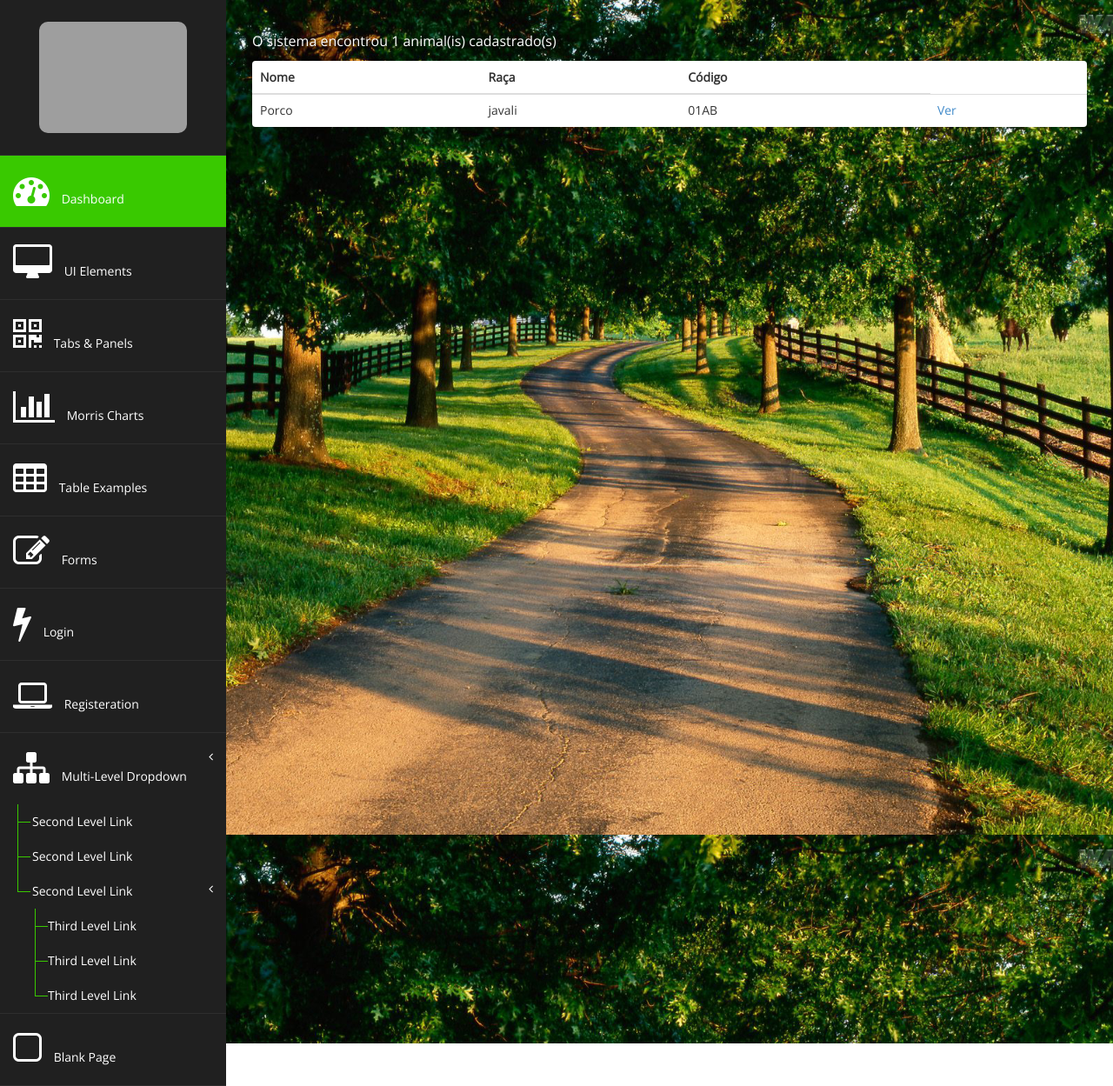
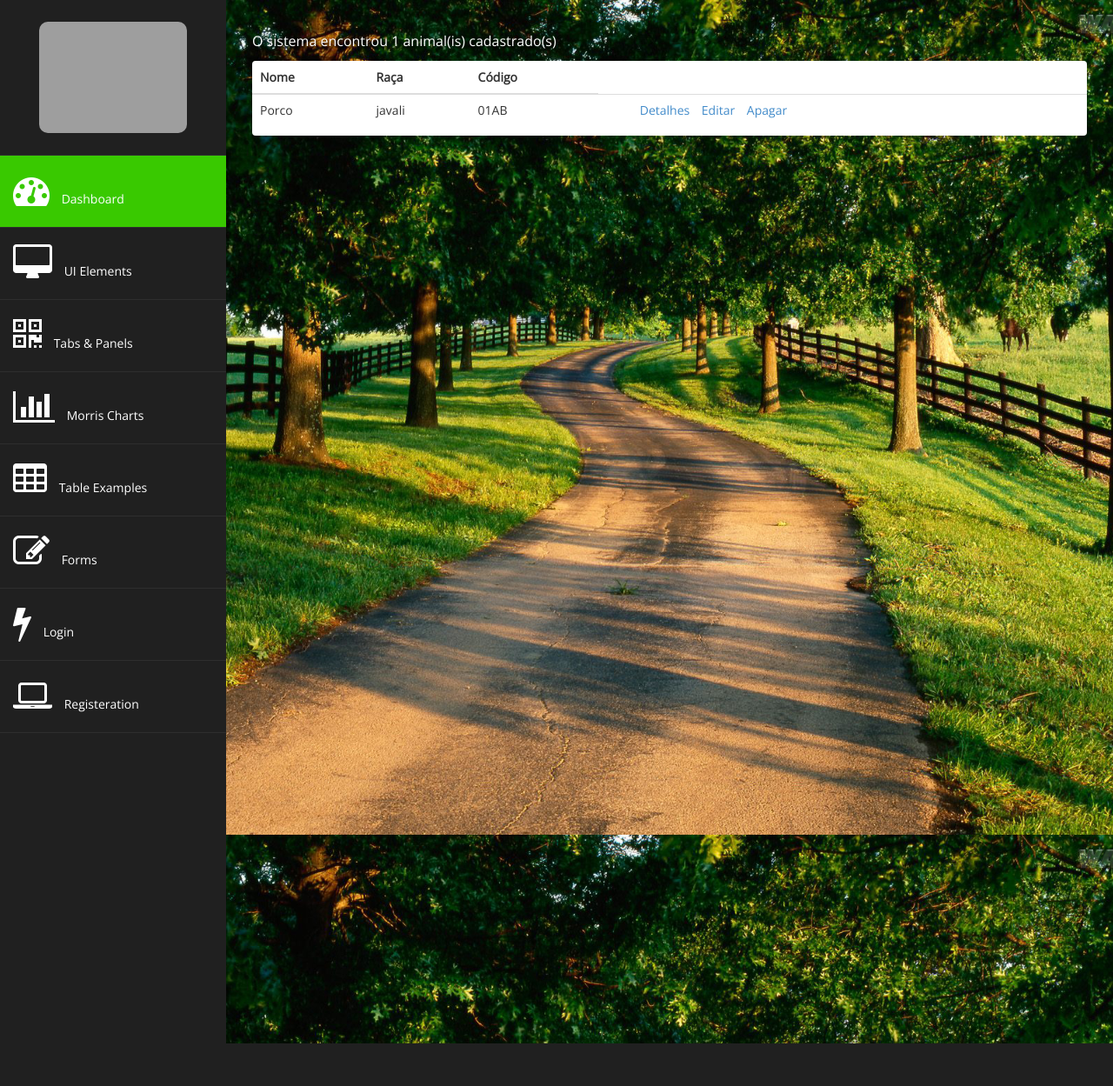
Before and after one commit to mulleroliveira/fazenda, a Django app: page /home/animais/ in a window 1280 px wide. Shown: the part 60-1309 px from the top of the page at 87% size. After the commit the page ends 1260 px from the top, so only its background shows below. Run offline with Django 3.2, Linux system fonts and the light colour scheme; data comes from the database, SQL or seed files in the repository; some libraries are stand-ins or nearby versions; grey boxes are pictures that could not be loaded.

Commit message:
Opção de editar e excluir adicionado na listagem dos animais

```diff
--- a/gestao/static/assets/css/style.css
+++ b/gestao/static/assets/css/style.css
@@ -52,3 +52,7 @@
       color: white;
       text-shadow: black 0.1em 0.1em 0.2em
 }
+
+#links a {
+      margin-right: 10px;
+}
--- a/gestao/templates/animal/list.html
+++ b/gestao/templates/animal/list.html
@@ -16,7 +16,13 @@
                               <td>{{animal.nome}}</td>
                               <td>{{animal.raca}}</td>
                               <td>{{animal.codigo}}</td>
-                              <td><a href="/home/animais/{{c.id}}">Ver</a></td>
+                              <td>
+                                    <ul id="links">
+                                          <a href="/home/animais/{{animal.id}}">Detalhes</a>
+                                          <a href="/admin/gestao/animal/{{animal.id}}/change/">Editar</a>
+                                          <a href="/admin/gestao/animal/{{animal.id}}/delete/">Apagar</a>
+                                    </ul>
+                              </td>
                         </tr>
                         {% endfor %}
                   </tbody>
--- a/gestao/templates/base.html
+++ b/gestao/templates/base.html
@@ -26,7 +26,8 @@
             <div class="navbar-header">
                 <a class="navbar-brand" href="/admin">Admin</a>
             </div>
-            <div style="color: white;padding: 15px 50px 5px 50px;float: right; font-size: 16px;"> Last access : 30 May 2014 &nbsp;
+            <div style="color: white;padding: 15px 50px 5px 50px;float: right; font-size: 16px;"> Last access : 30 May
+                2014 &nbsp;
                 <a href="/" class="btn btn-danger square-btn-adjust">Logout</a>
             </div>
         </nav>
@@ -35,7 +36,8 @@
             <div class="sidebar-collapse">
                 <ul class="nav" id="main-menu">
                     <li class="text-center">
-                        <img src="https://images.vexels.com/media/users/3/128325/isolated/lists/0f52205b21536ca0dbbdac51891348e0-desenhos-animados-do-velho-fazendeiro.png" class="user-image img-responsive" />
+                        <img src="https://images.vexels.com/media/users/3/128325/isolated/lists/0f52205b21536ca0dbbdac51891348e0-desenhos-animados-do-velho-fazendeiro.png"
+                            class="user-image img-responsive" />
                     </li>
 
 
@@ -71,43 +73,6 @@
                         <a href="registeration.html">
                             <i class="fa fa-laptop fa-3x"></i> Registeration</a>
                     </li>
-
-                    <li>
-                        <a href="#">
-                            <i class="fa fa-sitemap fa-3x"></i> Multi-Level Dropdown
-                            <span class="fa arrow"></span>
-                        </a>
-                        <ul class="nav nav-second-level">
-                            <li>
-                                <a href="#">Second Level Link</a>
-                            </li>
-                            <li>
-                                <a href="#">Second Level Link</a>
-                            </li>
-                            <li>
-                                <a href="#">Second Level Link
-                                    <span class="fa arrow"></span>
-                                </a>
-                                <ul class="nav nav-third-level">
-                                    <li>
-                                        <a href="#">Third Level Link</a>
-                                    </li>
-                                    <li>
-                                        <a href="#">Third Level Link</a>
-                                    </li>
-                                    <li>
-                                        <a href="#">Third Level Link</a>
-                                    </li>
-
-                                </ul>
-
-                            </li>
-                        </ul>
-                    </li>
-                    <li>
-                        <a href="blank.html">
-                            <i class="fa fa-square-o fa-3x"></i> Blank Page</a>
-                    </li>
                 </ul>
 
             </div>
```
